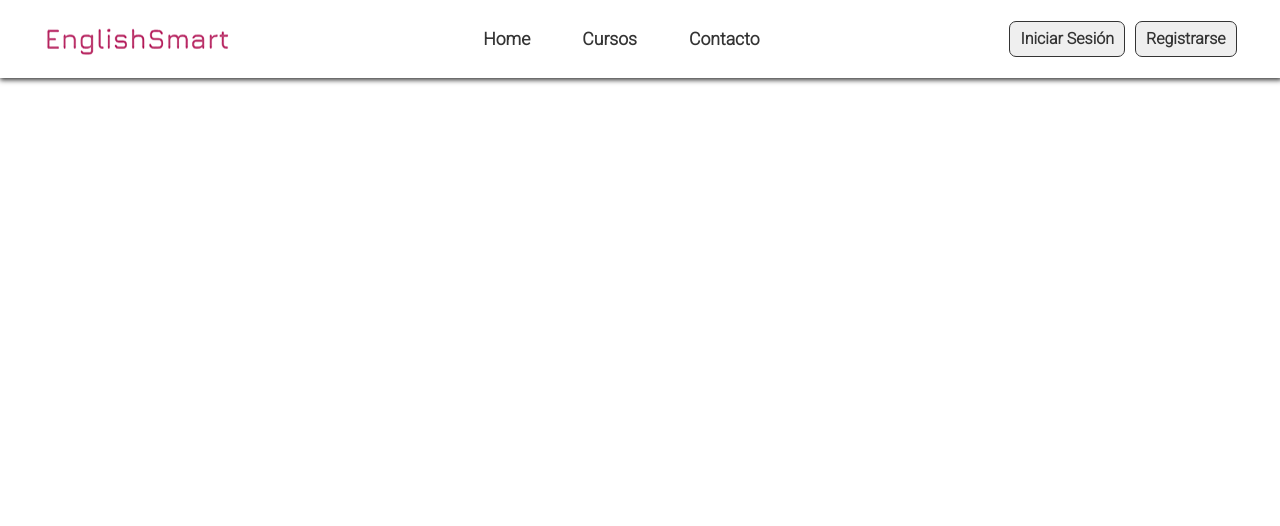
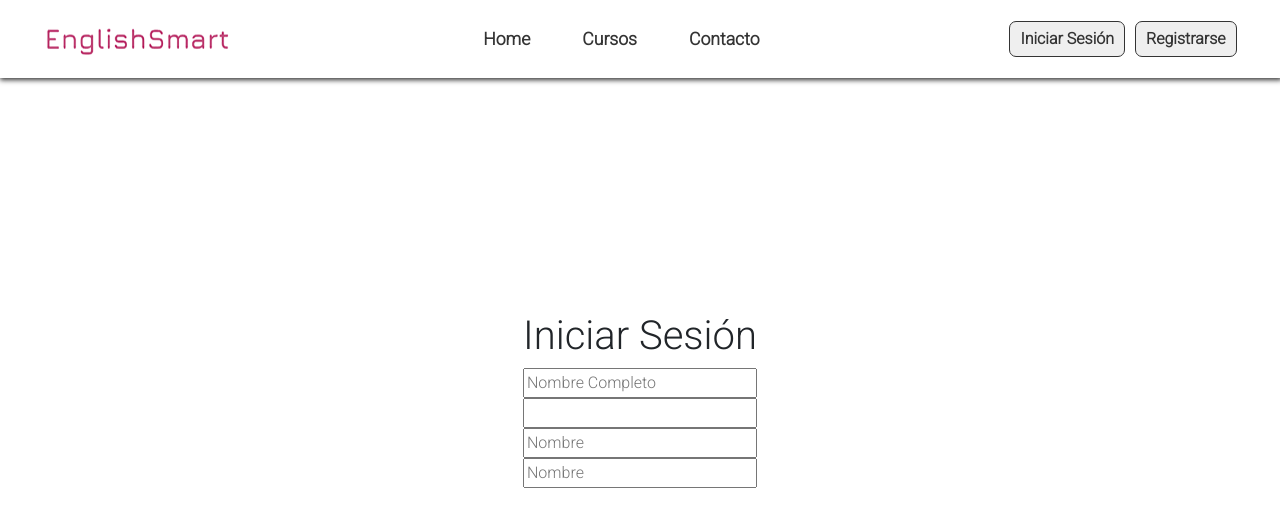
Before and after one commit to kevingonzalo/english-smart, a React (Create React App) app: page / in a window 1280 px wide. Shown: the top 526 px of the page. Built offline with nearby package versions, Linux system fonts and the light colour scheme.

Commit message:
cambios de diseño en pestaña de login y register

```diff
--- a/src/components/Navbar/SesionRegister.css
+++ b/src/components/Navbar/SesionRegister.css
@@ -1,15 +1,24 @@
 .sesion-registro {
   position: absolute;
-  top: 50vh;
+  display: none;
+  top: 0vh;
   width: 100vw;
-  background-color: red;
+  height: 100vh;
+  left: 0;
   display: grid;
+  place-content: center;
   place-items: center;
-  place-content: center;
   z-index: 0;
   transition: all 0.4s ease-in-out;
 }
+.sesion-registro-acitve{
+  display: block;
+  background-color: rgba(0, 0, 0, 0.476);
+  backdrop-filter: blur(10px);
+  z-index: 5;
+}
 .sesion {
+  display:block;
 }
 .sesion form,
 .register form {
@@ -25,24 +34,3 @@
 .register-active {
   display: block;
 }
-.sesion-registro {
-  position: absolute;
-  top: 50vh;
-  width: 100vw;
-  height: 0vh;
-  display: grid;
-  place-items: center;
-  place-content: center;
-}
-.sesion {
-  display: none;
-}
-.sesion-active {
-  display: block;
-}
-.register {
-  display: none;
-}
-.register-active {
-  display: block;
-}
```
